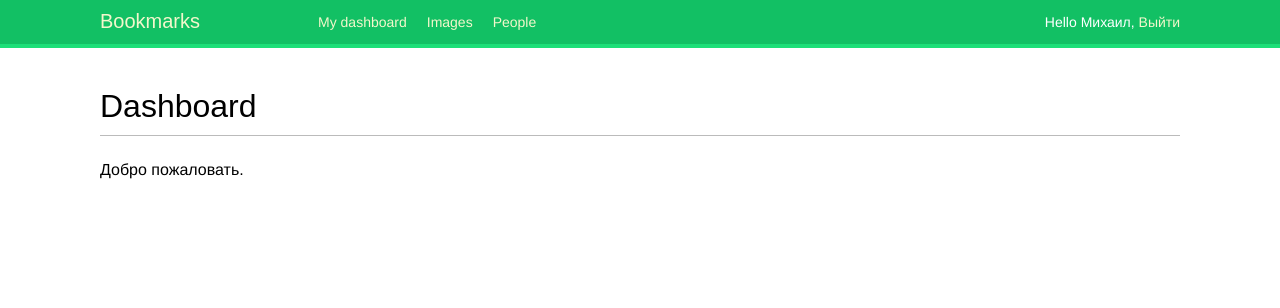
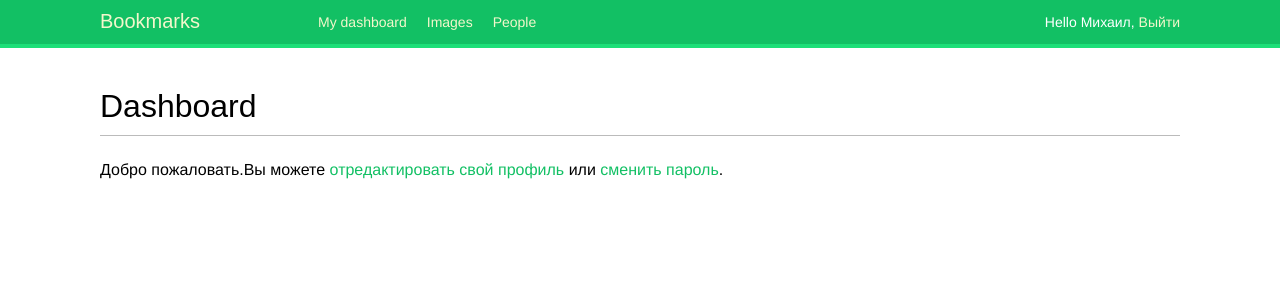
Before and after one commit to MikeAstapov/online_mag, a Django app: page /account/ in a window 1280 px wide. Shown: the top 308 px of the page. Run offline with Django 4.2, Linux system fonts and the light colour scheme; a user stored in the database is signed in; some web fonts are replaced.

Commit message:
add edit profile

```diff
--- a/account/templates/account/dashboard.html
+++ b/account/templates/account/dashboard.html
@@ -2,5 +2,6 @@
 {% block title %}Dashboard{% endblock %}
 {% block content %}
 <h1>Dashboard</h1>
-<p>Добро пожаловать.</p>
+<p>Добро пожаловать.Вы можете  <a href="{% url "edit" %}">отредактировать свой профиль</a> или
+<a href="{% url "password_change" %}">сменить пароль</a>.</p>
 {% endblock %}
```
